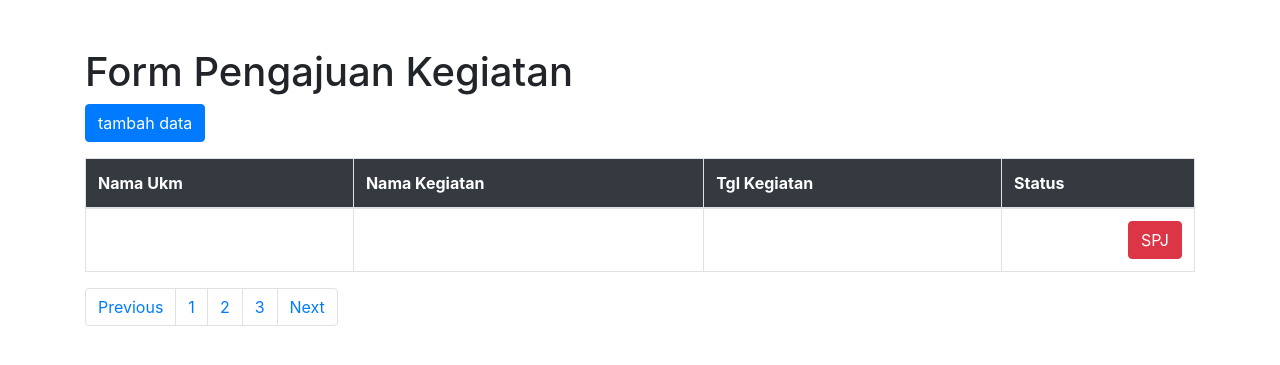
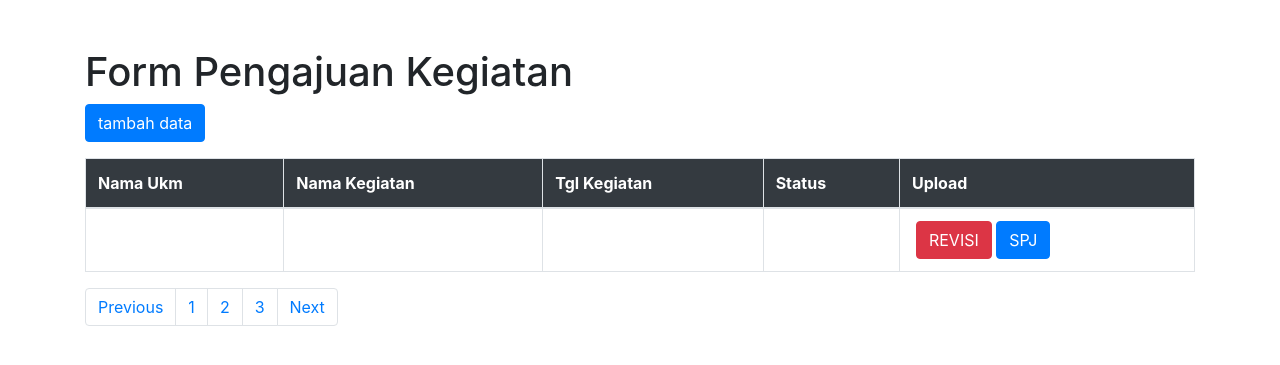
Before and after one commit to akhyaruu/proyek-pisi, a CodeIgniter app: page /proyekpisi/user in a window 1280 px wide. Shown: the top 365 px of the page. Run offline with CodeIgniter, Linux system fonts and the light colour scheme; tables that the repository leaves empty or names only in its code hold one stand-in row (values such as "Sample post"); data that the repository does not hold is empty; some libraries are stand-ins or nearby versions.

Commit message:
penambahan btn revisi di kolom upload

```diff
--- a/application/views/user/index.php
+++ b/application/views/user/index.php
@@ -28,6 +28,7 @@
                <th scope="col" class="table-dark">Nama Kegiatan</th>
                <th scope="col" class="table-dark">Tgl Kegiatan</th>
                <th scope="col" class="table-dark">Status</th>
+               <th scope="col" class="table-dark">Upload</th>
             </tr>
          </thead>
          <tbody>
@@ -37,8 +38,9 @@
                   <td><?= $pj['NAMA_UKM']?></td>
                   <td><?= $pj['NAMA_ACARA']?></td>
                   <td><?= $pj['TGL_ACARA']?></td>
-                  <td><?= $pj['STATUS_PENGAJUAN']?> <button type="file" class="btn btn-danger float-right">SPJ</button></td>
-
+                  <td><?= $pj['STATUS_PENGAJUAN']?> </td>
+                  <td><button type="file" class="btn btn-danger ml-1">REVISI</button>
+                  <button type="file" class="btn btn-primary">SPJ</button></td>
             </tr>
             <?php endforeach; ?>
          </tbody>
```
